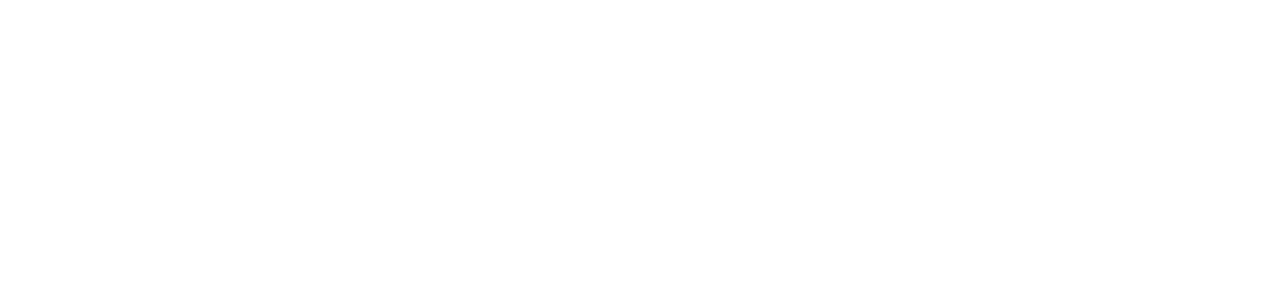
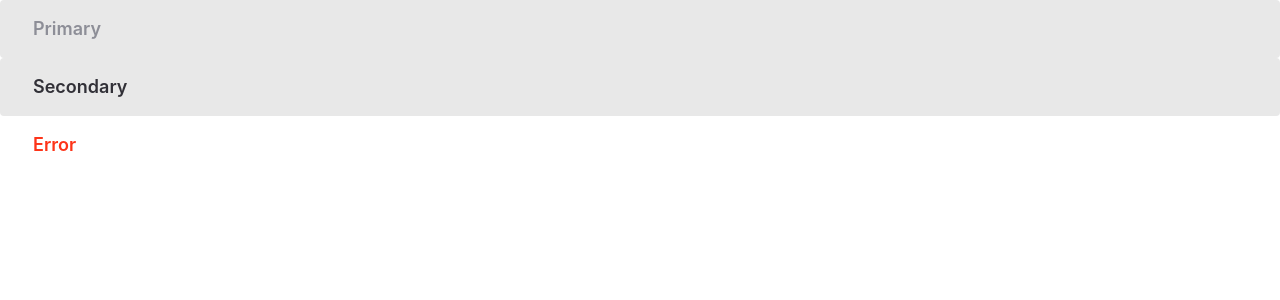
Before and after one commit to KatsiarynaBaiko/FE45-Blogfolio-progect, a React (Create React App) app: page / in a window 1280 px wide. Shown: the top 300 px of the page. Built offline with nearby package versions, Linux system fonts and the light colour scheme; the HTML template or start-up script is replaced by a standard one.

Commit message:
[lesson-37]: create button component

```diff
--- a/package.json
+++ b/package.json
@@ -10,9 +10,11 @@
     "@types/node": "^16.7.13",
     "@types/react": "^18.0.0",
     "@types/react-dom": "^18.0.0",
+    "classnames": "^2.3.2",
     "react": "^18.2.0",
     "react-dom": "^18.2.0",
     "react-scripts": "5.0.1",
+    "sass": "^1.62.1",
     "typescript": "^4.4.2",
     "web-vitals": "^2.1.0"
   },
--- a/public/index.html
+++ b/public/index.html
@@ -10,34 +10,12 @@
       content="Web site created using create-react-app"
     />
     <link rel="apple-touch-icon" href="%PUBLIC_URL%/logo192.png" />
-    <!--
-      manifest.json provides metadata used when your web app is installed on a
-      user's mobile device or desktop. See https://developers.google.com/web/fundamentals/web-app-manifest/
-    -->
     <link rel="manifest" href="%PUBLIC_URL%/manifest.json" />
-    <!--
-      Notice the use of %PUBLIC_URL% in the tags above.
-      It will be replaced with the URL of the `public` folder during the build.
-      Only files inside the `public` folder can be referenced from the HTML.
 
-      Unlike "/favicon.ico" or "favicon.ico", "%PUBLIC_URL%/favicon.ico" will
-      work correctly both with client-side routing and a non-root public URL.
-      Learn how to configure a non-root public URL by running `npm run build`.
-    -->
-    <title>React App</title>
+    <title>Blogfolio</title>
   </head>
   <body>
     <noscript>You need to enable JavaScript to run this app.</noscript>
     <div id="root"></div>
-    <!--
-      This HTML file is a template.
-      If you open it directly in the browser, you will see an empty page.
-
-      You can add webfonts, meta tags, or analytics to this file.
-      The build step will place the bundled scripts into the <body> tag.
-
-      To begin the development, run `npm start` or `yarn start`.
-      To create a production bundle, use `npm run build` or `yarn build`.
-    -->
   </body>
 </html>
--- a/src/App.tsx
+++ b/src/App.tsx
@@ -1,4 +1,7 @@
 import React from 'react';
+
+//step 3 Button
+import Button, { ButtonTypes } from './components/Button';
 
 
 // function App() {
@@ -8,7 +11,18 @@
 // }
 
 const App = () => {
-  return <div></div>
+  return <div>
+
+    {/* //step 4 Button */}
+    {/* <Button type={ButtonTypes.Primary} title={'Primary'} onClick={() => { }} disabled={true} /> или */}
+    <Button disabled type={ButtonTypes.Primary} title={'Primary'} onClick={() => { }} />
+    <Button type={ButtonTypes.Secondary} title={'Secondary'} onClick={() => { }} />
+    <Button type={ButtonTypes.Error} title={'Error'} onClick={() => { }} />
+
+
+
+
+  </div>
 }
 
 export default App;
--- /dev/null
+++ b/src/components/Button/Button.module.scss
@@ -0,0 +1,59 @@
+// step 6
+// стилизация кнопок
+// также создаем дикерторию styles
+// куда поместим используемые цвета
+// для того чтобы кнопка переключалась по цветам в Button.tsx пишем
+// const buttonStyle = styles [type]
+// return <div onClick={onClick} className={buttonStyle}>{title}</div>;
+// для того, чтобы применилимь свойства mixin button gbitv  @include button();
+
+@import "src/styles/colors";
+
+@mixin button {
+  padding: 16px 32px;
+  font-style: normal;
+  font-weight: 600;
+  font-size: 18px;
+  line-height: 24px;
+  box-sizing: border-box;
+  border: 1px solid transparent; // чтобы не скакала кнопочка
+  border-radius: 4px;
+  &:hover {
+    cursor: pointer;
+  }
+}
+
+.primary {
+  @include button();
+  background-color: $primary;
+  color: $white;
+  &:hover {
+    background-color: $primary-secondary;
+  }
+}
+
+.secondary {
+  @include button();
+  background-color: $light;
+  color: $secondary;
+  &:hover {
+    background-color: $medium;
+  }
+}
+
+.error {
+  @include button();
+  color: $error;
+  &:hover {
+    border: 1px solid $medium;
+  }
+}
+
+.disabled {
+  color: $gray;
+  background-color: $light;
+  &:hover {
+    cursor: not-allowed; // чтобы нельзя было тыкнуть
+    background-color: $light;
+  }
+}
--- /dev/null
+++ b/src/components/Button/Button.tsx
@@ -0,0 +1,67 @@
+import { type } from "os";
+import React, { ReactElement } from "react";
+import { FC } from "react";
+import styles from './Button.module.scss';
+import classNames from "classnames";
+
+// step 4
+// создаем enum, так как у нас три свойства кнопки
+// необходимо при перечислении каких-либо фиксированных свойств
+export enum ButtonTypes {
+    Primary = 'primary',
+    Secondary = 'secondary',
+    Error = 'error',
+}
+
+// step 5
+// прописываем props для кнопочек
+// импортируем import {FC} from "react";
+// а также присваиваем props в const : FC <ButtonProps>
+// так как есть иконочка- то это будет ReactElement
+// сразу же достаем их их props и получаем их в FC <ButtonProps>
+// ? - это необязательная props, например onClick ?: () => void;
+type ButtonProps = {
+    type: ButtonTypes;
+    title: string | ReactElement;
+    onClick: () => void;
+    disabled?: boolean; // для состояния кнопочки и необязательная
+}
+
+// step 6
+// Далее необходимо все стилизовать
+// onClick - также впихнем в div
+// то есть передали событие div, напрямую
+// return <div onClick={onClick}>{title}</div>;
+// а также импортируем import styles from 'Button.module.scss'
+// также присваиваем стили с помощью className
+
+// step 1
+// компонент Button
+// который возвращает саму кнопку Button, которая является div
+// const Button = (props) => {
+//     const {type} = props;
+//     return <div>Тут будет кнопка</div>
+// };
+// или с деструктуризацией сокращенная запись
+// передаем полученные props в App.tsx
+// также присваиваем стили с помощью className
+
+const Button: FC<ButtonProps> = ({ type, title, onClick, disabled }) => {
+    // return <div>Тут будет кнопка</div>
+    const buttonStyle = styles[type]
+    // return <div onClick={onClick} className={styles.button}>{title}</div>;
+    // return <div onClick={onClick} className={buttonStyle}>{title}</div>;
+    // после визуализации и disabled импортируем classNames и используем в коде
+    // return <div onClick={onClick} className={classNames(buttonStyle)}>{title}</div>;
+    // далее принимаем элементы
+    // для onClick прописываем условия для клика
+    return <div onClick={!disabled ? onClick : undefined}
+    className={classNames(buttonStyle, {[styles.disabled]:disabled})}>{title}</div>;
+};
+
+// step 2
+// далее делаем export default
+export default Button;
+
+// step 3
+// index.ts делаем export, чтобы потом его вызывать в App.tsx
--- /dev/null
+++ b/src/components/Button/index.ts
@@ -0,0 +1,8 @@
+import Button from "./Button";
+// так делаем всегда при создании компонента
+
+// step 3
+export { default } from  './Button';
+
+// step 4
+export {ButtonTypes} from './Button';
--- a/src/index.css
+++ b/src/index.css
@@ -1,8 +1,6 @@
 body {
   margin: 0;
-  font-family: -apple-system, BlinkMacSystemFont, 'Segoe UI', 'Roboto', 'Oxygen',
-    'Ubuntu', 'Cantarell', 'Fira Sans', 'Droid Sans', 'Helvetica Neue',
-    sans-serif;
+  font-family: 'Inter', sans-serif;
   -webkit-font-smoothing: antialiased;
   -moz-osx-font-smoothing: grayscale;
 }
--- /dev/null
+++ b/src/styles/colors.scss
@@ -0,0 +1,9 @@
+$primary: #2231aa;
+$primary-secondary: #5360cd;
+$secondary: #313037;
+$gray: #8d8e97;
+$medium: #dadada;
+$extra-light: #f3f3f3;
+$error: #fd3419;
+$white: #ffffff;
+$light: #e8e8e8;
--- /dev/null
+++ b/src/typings.d.ts
@@ -0,0 +1 @@
+declare module "*.module.scss"
```
Also changed, not shown: 1 other file (tests, documents, lock files or other folders).
